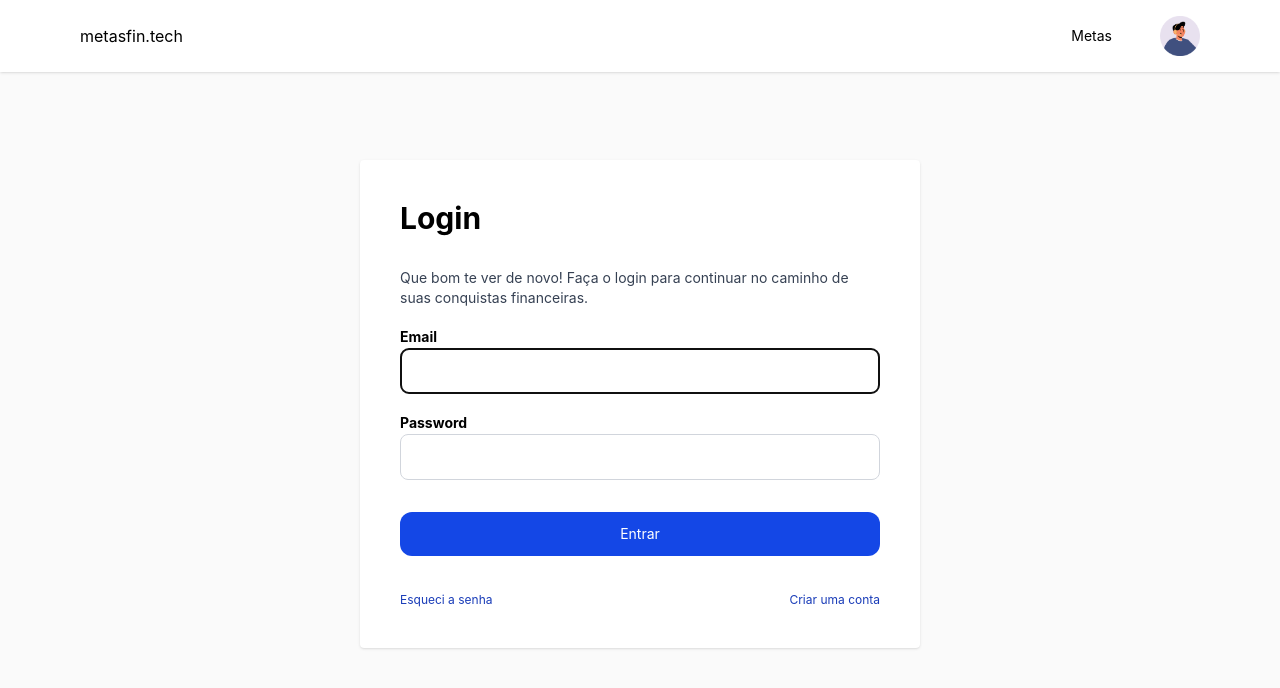
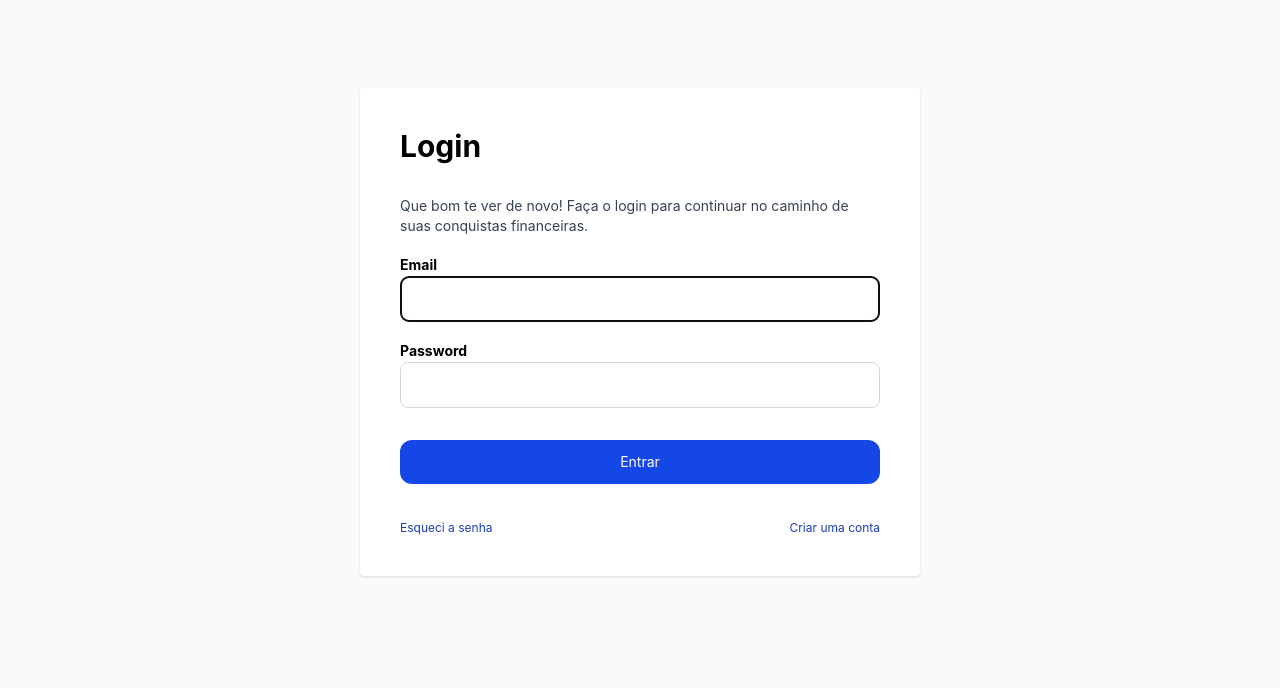
Before and after one commit to lucasoneves/metasfin.tech, a Nuxt app: page /sign-in in a window 1280 px wide. Shown: the top 688 px of the page. Built offline with nearby package versions, Linux system fonts and the light colour scheme.

Commit message:
Arquivo da store com Typescript e melhorando código no Auth/Login

```diff
--- a/components/Header/index.vue
+++ b/components/Header/index.vue
@@ -1,5 +1,5 @@
 <template>
-  <header class="bg-white shadow w-full">
+  <header v-if="authStore.isAuthenticated" class="bg-white shadow w-full">
     <section
       class="max-w-6xl mx-auto flex justify-between items-center p-4 gap-12"
     >
@@ -15,14 +15,17 @@
         </ul>
       </nav>
 
-      <div class="user-settings flex items-center gap-4">
+      <div v-if="authStore.user" class="user-settings flex items-center gap-4">
+        <span class="text-xs">{{ authStore.user.username }}</span>
         <img src="/images/user_avatar.png" alt="User avatar" width="40" />
       </div>
     </section>
   </header>
 </template>
 
-<script setup lang="ts"></script>
+<script setup lang="ts">
+const authStore = useAuthStore();
+</script>
 
 <style module>
 .title {
--- a/pages/sign-in/index.vue
+++ b/pages/sign-in/index.vue
@@ -56,7 +56,7 @@
 </template>
 
 <script setup lang="ts">
-import { useAuthStore } from "~/stores/auth";
+import { useAuthStore, type User } from "~/stores/auth";
 
 const userEmail = ref<string>("");
 const loading = useLoading();
@@ -67,7 +67,7 @@ const authStore = useAuthStore();
 
 interface LoginResponse {
   token: string;
-  user: object; // Você pode criar uma interface mais específica para o usuário
+  user: User;
 }
 
 const handleSubmit = async () => {
--- a/stores/auth.js
+++ b/stores/auth.ts
@@ -1,17 +1,27 @@
-// stores/auth.js
-
 import { defineStore } from "pinia";
 
+export interface User {
+  id: number;
+  username: string;
+  email: string;
+  // Adicione outras propriedades do usuário conforme necessário
+}
+
+interface AuthState {
+  token: string | null;
+  user: User | null;
+}
+
 export const useAuthStore = defineStore("auth", {
-  state: () => ({
+  state: (): AuthState => ({
     token: null,
     user: null,
   }),
   actions: {
-    setToken(token) {
+    setToken(token: string | null) {
       this.token = token;
     },
-    setUser(user) {
+    setUser(user: User | null) {
       this.user = user;
     },
     logout() {
@@ -21,7 +31,7 @@ export const useAuthStore = defineStore("auth", {
   },
   getters: {
     isAuthenticated: (state) => !!state.token && !!state.user,
-    userToken: (state) => state.token,
+    userToken: (state): string | null => state.token,
   },
   persist: true,
 });
```
